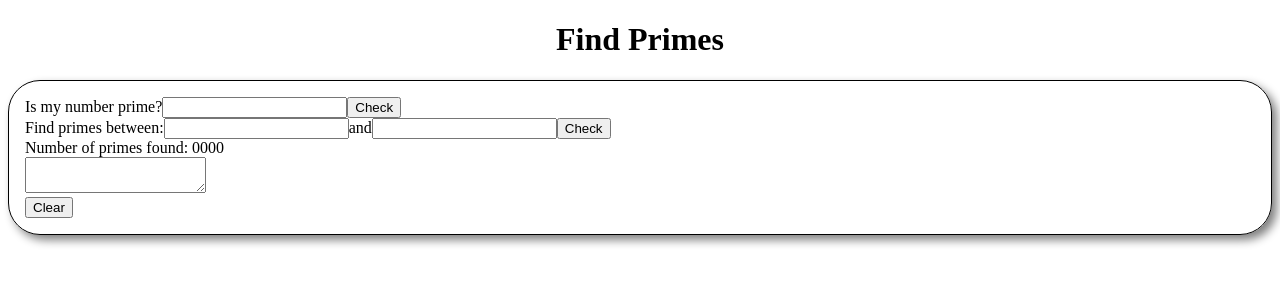
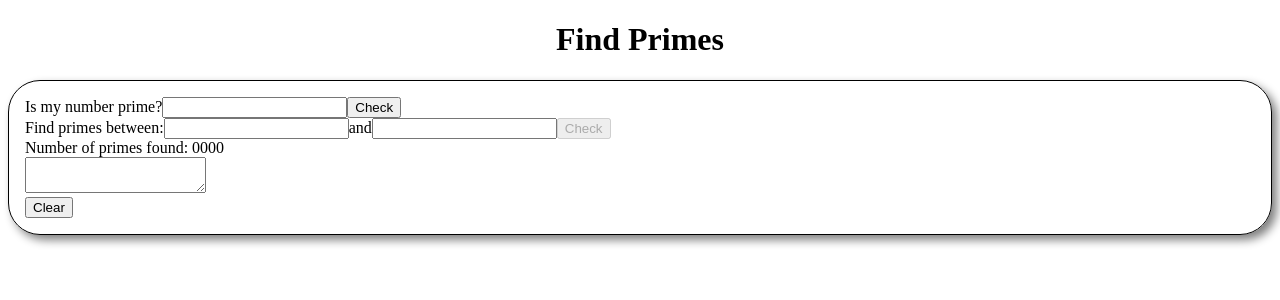
Before and after one commit to KrisztinaBrczan/Primes, a React (Vite) app: page / in a window 1280 px wide. Shown: the top 300 px of the page. Built offline with nearby package versions, Linux system fonts and the light colour scheme.

Commit message:
create sortPrimes function and call it on button click

```diff
--- a/src/App.tsx
+++ b/src/App.tsx
@@ -34,7 +34,19 @@ const App: React.FC = () => {
     setSingleNumber(null);
   }
 
+  function sortPrimes(startingNumber: number, endingNumber: number): void {
+    let primeNumbers: number[] = [];
+    for (let i = startingNumber; i < endingNumber; i++) {
+      if (isSingleNumberPrime(i)) {
+        primeNumbers.push(i);
+      }
+    }
+    setPrimes(primeNumbers);
+    setRange(initialRangeValues);
+  }
+
   console.log(isPrime);
+  console.log(primes);
 
   return (
     <>
@@ -46,6 +58,7 @@ const App: React.FC = () => {
           range={range}
           setRange={setRange}
           checkIfPrime={checkIfPrime}
+          sortPrimes={sortPrimes}
         />
         <DisplayResult
           isPrime={isPrime}
--- a/src/components/InputContainer.tsx
+++ b/src/components/InputContainer.tsx
@@ -11,6 +11,7 @@ interface reiceviedProps {
   range: RangeValues;
   setRange: React.Dispatch<React.SetStateAction<RangeValues>>;
   checkIfPrime: (number: number) => void;
+  sortPrimes: (startingNumber: number, endingNumber: number) => void;
 }
 
 const InputContainer: React.FC<reiceviedProps> = ({
@@ -19,6 +20,7 @@ const InputContainer: React.FC<reiceviedProps> = ({
   range,
   setRange,
   checkIfPrime,
+  sortPrimes,
 }) => {
   return (
     <>
@@ -43,6 +45,7 @@ const InputContainer: React.FC<reiceviedProps> = ({
         <label>
           Find primes between:
           <input
+            disabled={singleNumber ? true : false}
             type="number"
             value={range.start ?? ""}
             onChange={(e) =>
@@ -54,6 +57,7 @@ const InputContainer: React.FC<reiceviedProps> = ({
           />
           and
           <input
+            disabled={singleNumber ? true : false}
             type="number"
             value={range.end ?? ""}
             onChange={(e) =>
@@ -64,7 +68,14 @@ const InputContainer: React.FC<reiceviedProps> = ({
             }
           />
         </label>
-        <Button>Check</Button>
+        <Button
+          disabled={
+            singleNumber !== null || range.start === null || range.end === null
+          }
+          onClick={() => sortPrimes(range.start!, range.end!)}
+        >
+          Check
+        </Button>
       </div>
     </>
   );
```
